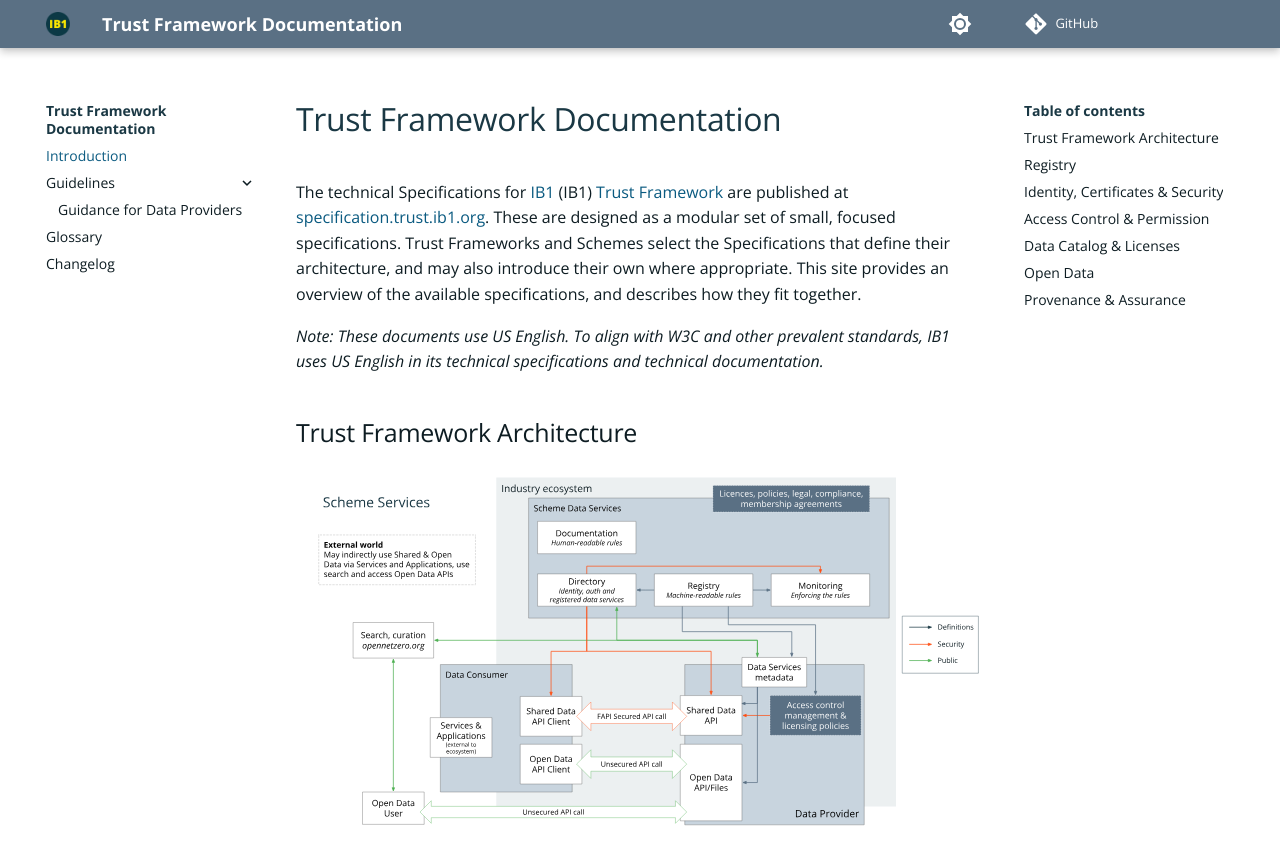
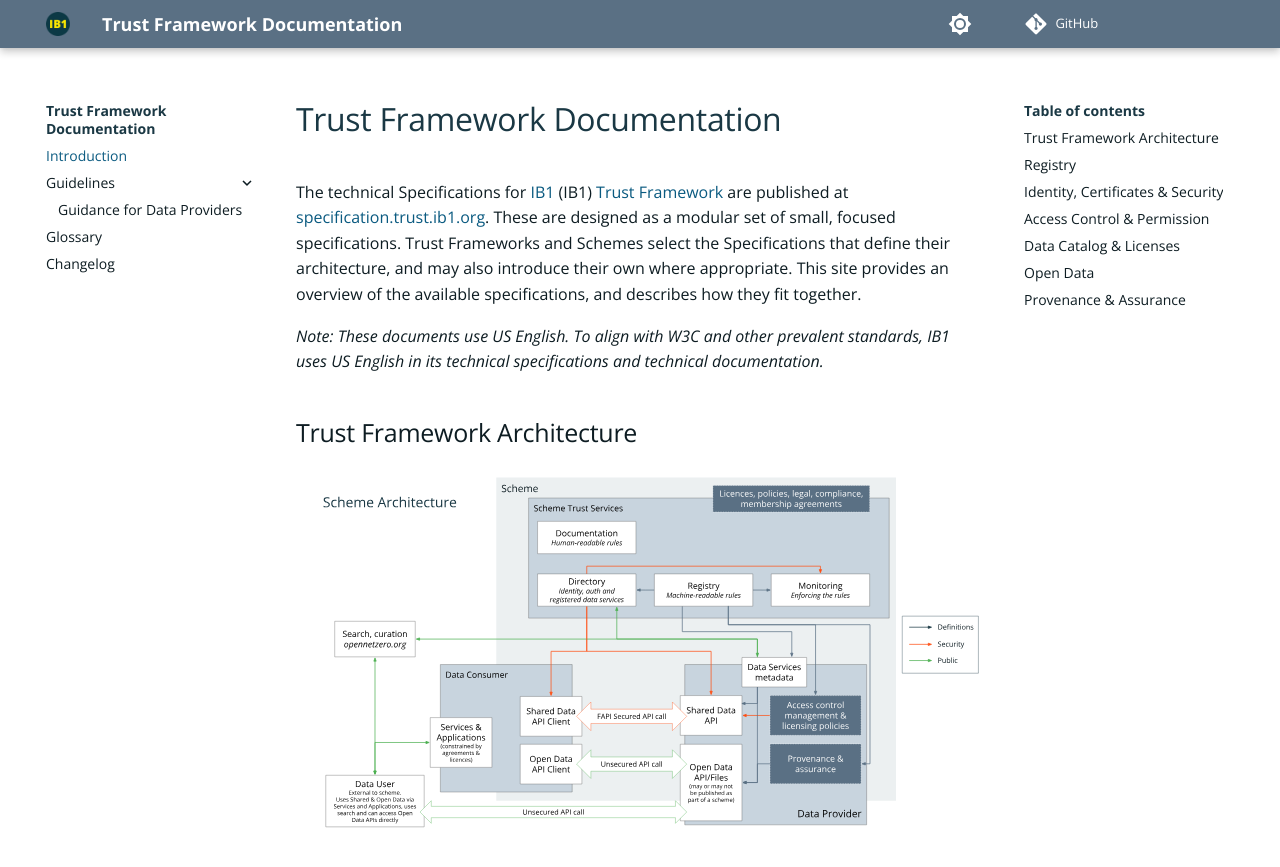
Before and after one commit to icebreakerone/ib1-technical-docs, an MkDocs documentation site: the page built from docs/index.md, in a window 1280 px wide and 900 px high. Shown: the top 867 px of the window. Built offline with MkDocs 1.6.1 and Material for MkDocs 9.7.7, drawn with Linux system fonts in a browser that asks for light colours; plug-ins that fetch from the network failed and are left out; comment, search, counter and statistics services are not loaded; the version menu is left out.

Commit message:
Update architecture diagram, again

```diff
--- a/docs/index.md
+++ b/docs/index.md
@@ -6,7 +6,7 @@
 
 ## Trust Framework Architecture
 
-![IB1 Trust Framework Architecture Diagram ](assets/ib1_trust_framework_architecture_202506.svg)
+![IB1 Trust Framework Architecture Diagram ](assets/ib1_trust_framework_architecture_20250703.svg)
 
 ## Registry
 
```
Also changed, not shown: docs/assets/ib1_trust_framework_architecture_202506.svg (deleted), docs/assets/ib1_trust_framework_architecture_20250703.svg (added).
